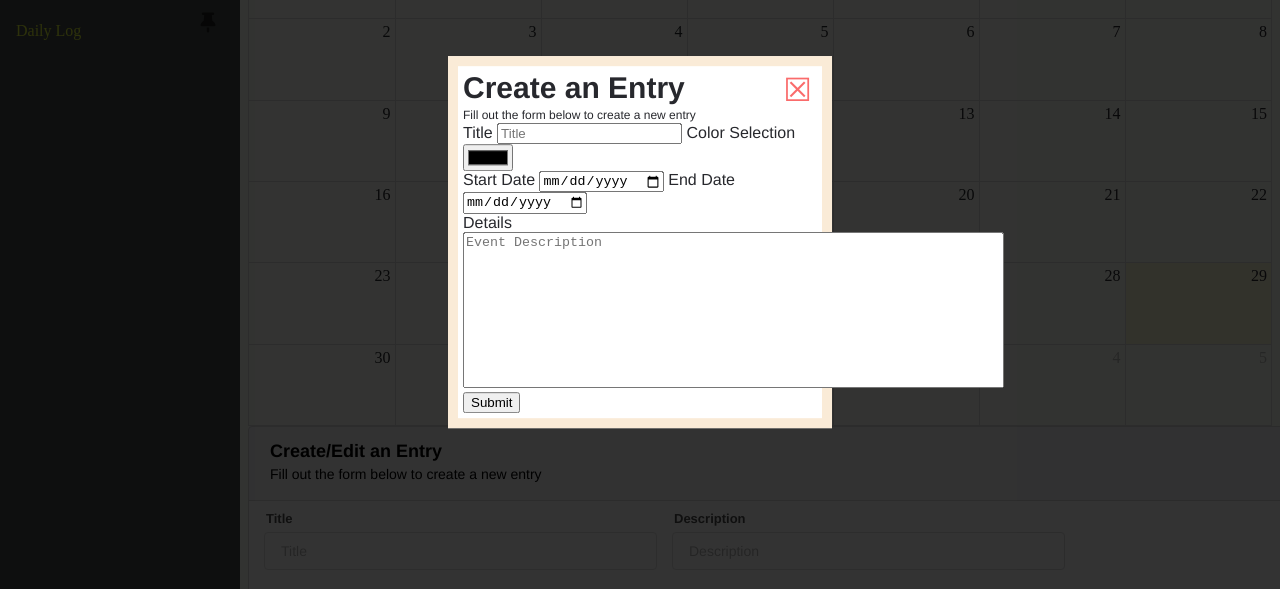
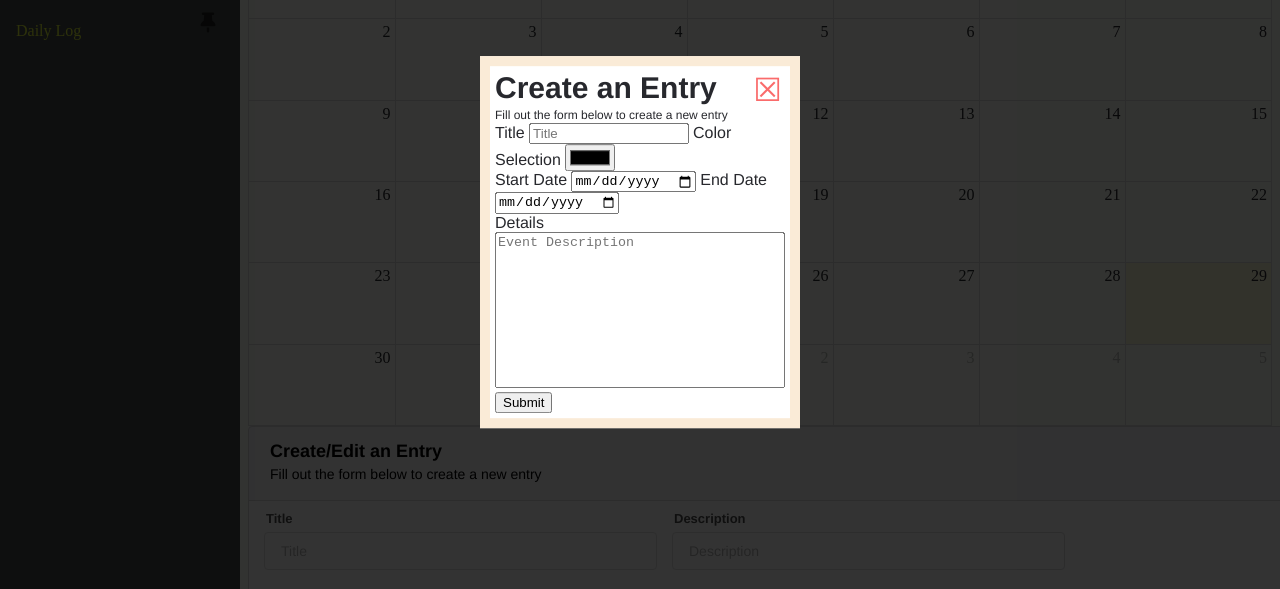
Before and after one commit to cse110-w21-group21/cse110-w21-group21, a website: page source/calendar.html in a window 1280 px wide. Both pictures are taken after a click on the button "create event". Shown: the part 158-747 px from the top of the page. Drawn offline with nearby package versions, Linux system fonts and the light colour scheme.

Commit message:
updated CSS for calendarView

```diff
--- a/source/calendar.html
+++ b/source/calendar.html
@@ -65,7 +65,7 @@
           <label for="end">End Date</label>
           <input type="date" name="end" id="end"><br>
           <label for="description">Details</label><br>
-          <textarea name="description" id="description" cols="65" rows="10" placeholder="Event Description"></textarea><br>
+          <textarea name="description" id="description" cols="60" rows="10" placeholder="Event Description"></textarea><br>
           <button type="submit">Submit</button>
         </form>
         <div id="popCloseCreateForm">&#9746;</div>
--- a/source/stylesheets/calendarView.css
+++ b/source/stylesheets/calendarView.css
@@ -23,7 +23,7 @@
 /* CLOSE BUTTON */
 #popCloseCreateForm {
   position: absolute;
-  top: 0; right: 5px;
+  top: 0; right: 1%;
   padding: 5px;
   color: #fa6b6b;
   font-size: 32px;
@@ -32,7 +32,7 @@
 
 #popboxCreateEventForm {
   position: relative;
-  max-width: 30vw;
+  max-width: 25vw;
   background: #fff;
   margin: 50vh auto 0 auto;
   transform: translateY(-50%);
@@ -91,8 +91,18 @@
   font-size: 12px;
 }
 button:hover{
-  color: rgb(10, 161, 207);
+  color: white;
+  background-color: rgb(10, 161, 207);
 }
+
+#description{
+  width: 100%;
+}
+
+#title{
+  width: 55%;
+}
+
 
 [id*="escription"] {
   resize: none;
```
